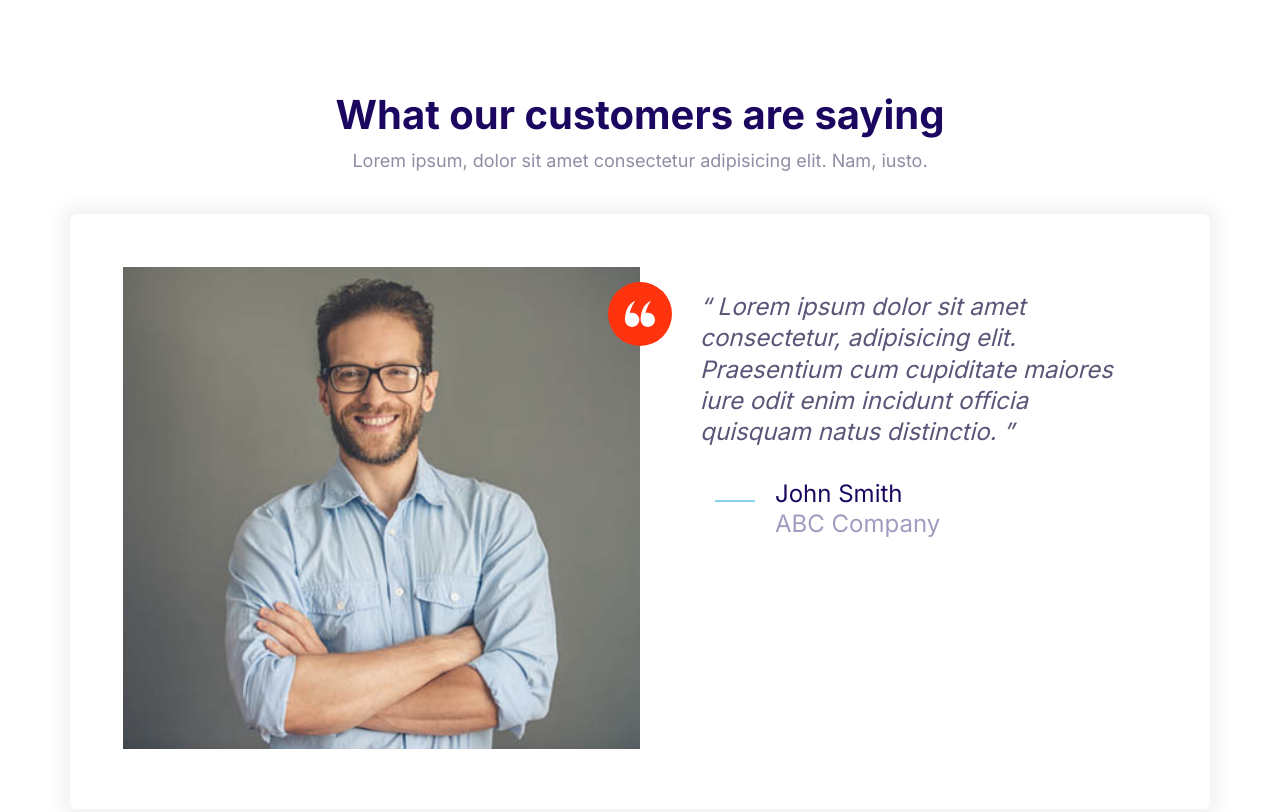
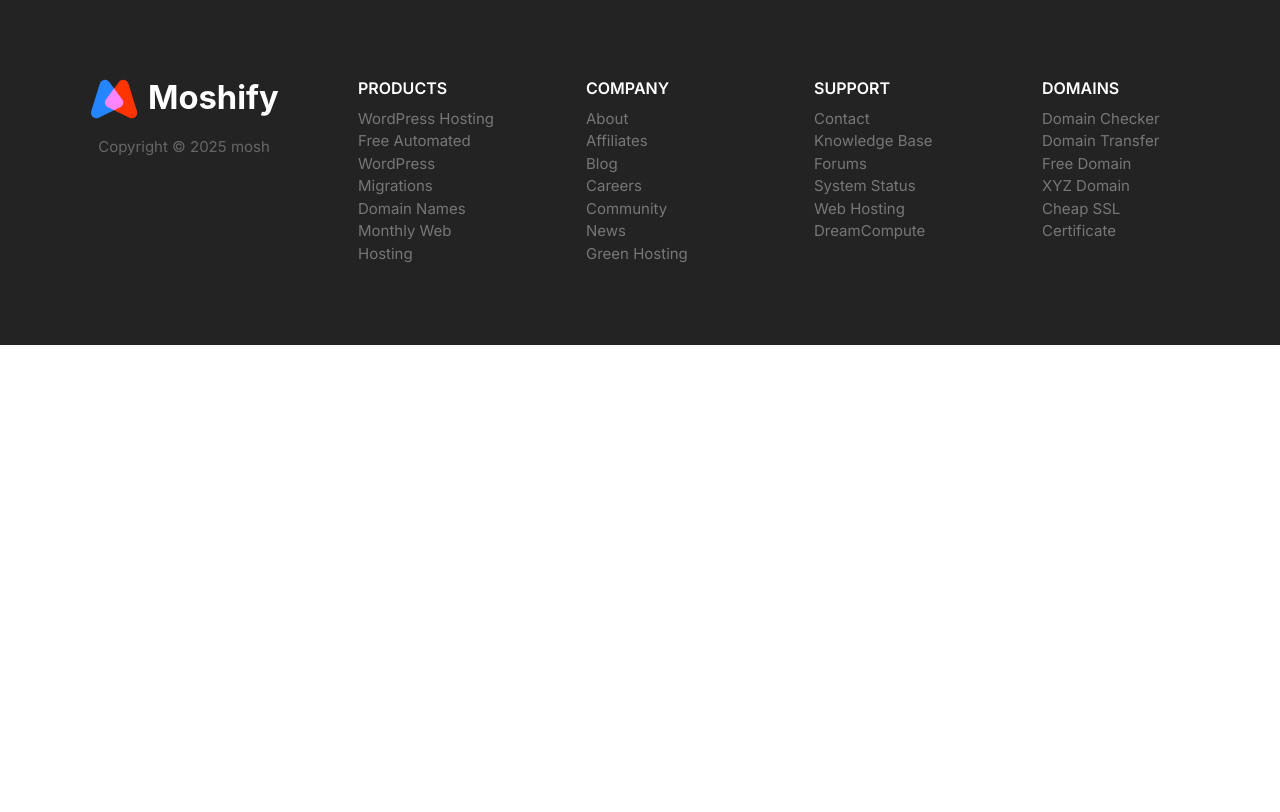
Before and after one commit to MuhammadAnas126/First-Website, a plain HTML site: page index.html in a window 1280 px wide. Drawn offline with Linux system fonts and the light colour scheme.

Commit message:
Creating Footer block.

```diff
--- a/css/styles.css
+++ b/css/styles.css
@@ -528,6 +528,7 @@
 .collapsible__heading {
     margin-top: 0;
     font-size: 3rem;
+    margin-left: 4rem;
 }
 
 .collapsible__chevron {
@@ -536,10 +537,13 @@
 }
 
 .collapsible__content {
+    color: #8e8e8e;
     max-height: 0;
     overflow: hidden;
     opacity: 0;
     transition: all 0.4s ease;
+    margin-left: 4rem;
+
 }
 
 .collapsible--expanded .collapsible__chevron {
@@ -753,3 +757,80 @@
         max-width: 700px;
     }
 }
+
+/* Footer */
+.footer {
+    background: #232323;
+}
+
+.footer a {
+    color: #777;
+    transition: color 0.3s ease;
+}
+
+.footer a:hover {
+    color: #fff;
+}
+
+.footer__section {
+    padding: 2rem;
+    border-bottom: 1px solid #393939;
+}
+
+.footer__section .list {
+    margin: 0;
+}
+
+.footer__heading {
+    font-weight: 600;
+}
+
+.footer__brand {
+    margin-top: 5rem;
+    text-align: center;
+}
+
+.footer__brand img {
+    width: 100%;
+    max-width: 230px;
+}
+
+.footer__copyright {
+    font-size: 2.1rem;
+    color: #fff;
+    opacity: .3;
+}
+
+
+@media screen and (min-width: 768px) {
+    .footer__heading {
+        font-size: 1.6rem;
+    }
+
+    .footer__sections {
+        grid-template-columns: repeat(auto-fit, minmax(10rem, 1fr));
+    }
+
+    .footer .collapsible__chevron {
+        display: none;
+    }
+
+    .footer .collapsible__content {
+        font-size: 1.5rem;
+        max-height: 100%;
+        opacity: 1;
+    }
+
+    .footer__brand {
+        order: -1;
+        margin-top: 1rem;
+    }
+
+    .footer__copyright {
+        font-size: 1.5rem;
+    }
+
+    .footer__section {
+        border: 0;
+    }
+}
--- a/index.html
+++ b/index.html
@@ -14,53 +14,85 @@
     />
   </head>
   <body>
-    <section class="block">
-      <header class="block__header">
-        <h2>What our customers are saying</h2>
-        <p>
-          Lorem ipsum, dolor sit amet consectetur adipisicing elit. Nam, iusto.
-        </p>
+    <footer class="block block--dark footer">
+      <div class="container grid footer__sections">
+        <section class="collapsible collapsible--expanded footer__section">
+          <header class="collapsible__header">
+            <h2 class="collapsible__heading footer__heading">PRODUCTS</h2>
+            <svg class="icon icon--white collapsible__chevron">
+              <use xlink:href="/images/sprite.svg#chevron"></use>
+            </svg>
           </header>
-      <div class="container">
-        <div class="card testimonial">
-          <div class="grid grid--1x2">
-            <div class="testimonial__image">
-              <img
-                src="images/testimonial.jpg"
-                alt="A happy, smiling customer"
-              />
-              <span class="icon-container icon-container--accent">
-                <svg class="icon icon--white icon--small">
-                  <use xlink:href="/images/sprite.svg#quotes"></use>
+          <div class="collapsible__content">
+            <ul class="list">
+              <li><a href="#">WordPress Hosting</a></li>
+              <li><a href="#">Free Automated WordPress</a></li>
+              <li><a href="#">Migrations</a></li>
+              <li><a href="#">Domain Names</a></li>
+              <li><a href="#">Monthly Web Hosting</a></li>
+            </ul>
+          </div>
+        </section>
+        <section class="collapsible collapsible--expanded footer__section">
+          <header class="collapsible__header">
+            <h2 class="collapsible__heading footer__heading">COMPANY</h2>
+            <svg class="icon icon--white collapsible__chevron">
+              <use xlink:href="/images/sprite.svg#chevron"></use>
             </svg>
-              </span>
+          </header>
+          <div class="collapsible__content">
+            <ul class="list">
+              <li><a href="#">About</a></li>
+              <li><a href="#">Affiliates</a></li>
+              <li><a href="#">Blog</a></li>
+              <li><a href="#">Careers</a></li>
+              <li><a href="#">Community</a></li>
+              <li><a href="#">News</a></li>
+              <li><a href="#">Green Hosting</a></li>
+            </ul>
           </div>
-            <div>
-              <blockquote class="quote">
-                <p class="quote__text">
-                  Lorem ipsum dolor sit amet consectetur, adipisicing elit.
-                  Praesentium cum cupiditate maiores iure odit enim incidunt
-                  officia quisquam natus distinctio.
-                </p>
-                <footer>
-                  <div class="media">
-                    <div class="media__image">
-                      <svg class="icon icon--primary qoute__line">
-                        <use xlink:href="/images/sprite.svg#line"></use>
+        </section>
+        <section class="collapsible collapsible--expanded footer__section">
+          <header class="collapsible__header">
+            <h2 class="collapsible__heading footer__heading">SUPPORT</h2>
+            <svg class="icon icon--white collapsible__chevron">
+              <use xlink:href="/images/sprite.svg#chevron"></use>
             </svg>
+          </header>
+          <div class="collapsible__content">
+            <ul class="list">
+              <li><a href="#">Contact</a></li>
+              <li><a href="#">Knowledge Base</a></li>
+              <li><a href="#">Forums</a></li>
+              <li><a href="#">System Status</a></li>
+              <li><a href="#">Web Hosting</a></li>
+              <li><a href="#">DreamCompute</a></li>
+            </ul>
           </div>
-                    <div class="media__body">
-                      <h3 class="media__title quote__author">John Smith</h3>
-                      <p class="quote__company">ABC Company</p>
+        </section>
+        <section class="collapsible collapsible--expanded footer__section">
+          <header class="collapsible__header">
+            <h2 class="collapsible__heading footer__heading">DOMAINS</h2>
+            <svg class="icon icon--white collapsible__chevron">
+              <use xlink:href="/images/sprite.svg#chevron"></use>
+            </svg>
+          </header>
+          <div class="collapsible__content">
+            <ul class="list">
+              <li><a href="#">Domain Checker</a></li>
+              <li><a href="#">Domain Transfer</a></li>
+              <li><a href="#">Free Domain</a></li>
+              <li><a href="#">XYZ Domain</a></li>
+              <li><a href="#">Cheap SSL Certificate</a></li>
+            </ul>
           </div>
+        </section>
+        <section class="footer__brand">
+          <img src="/images/logo.svg" alt="Logo" />
+          <p class="footer__copyright">Copyright &copy; 2025 mosh</p>
+        </section>
       </div>
     </footer>
-              </blockquote>
-            </div>
-          </div>
-        </div>
-      </div>
-    </section>
     <script src="/js/main.js"></script>
   </body>
 </html>
```
Also changed, not shown: components/footer block.html (added, +79 -0 lines). Lines whose indentation alone changed are shown as unchanged.
